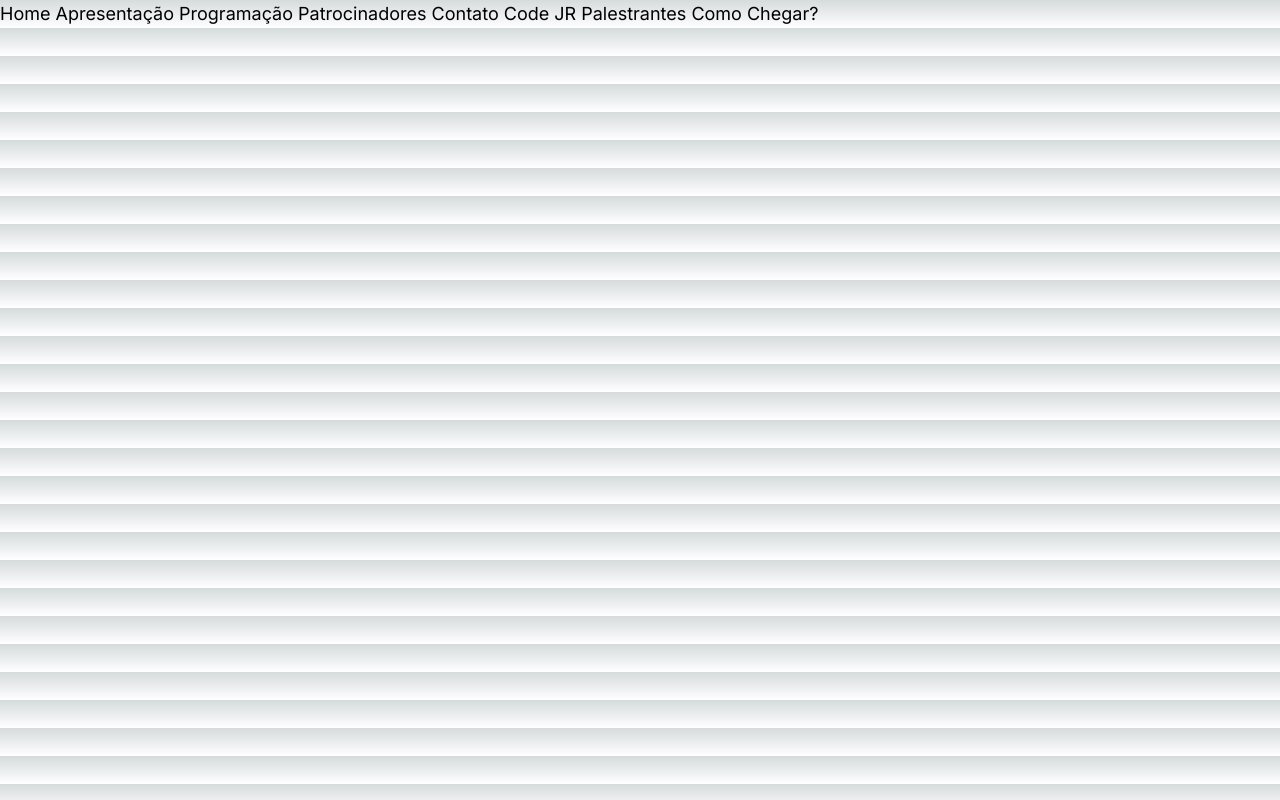
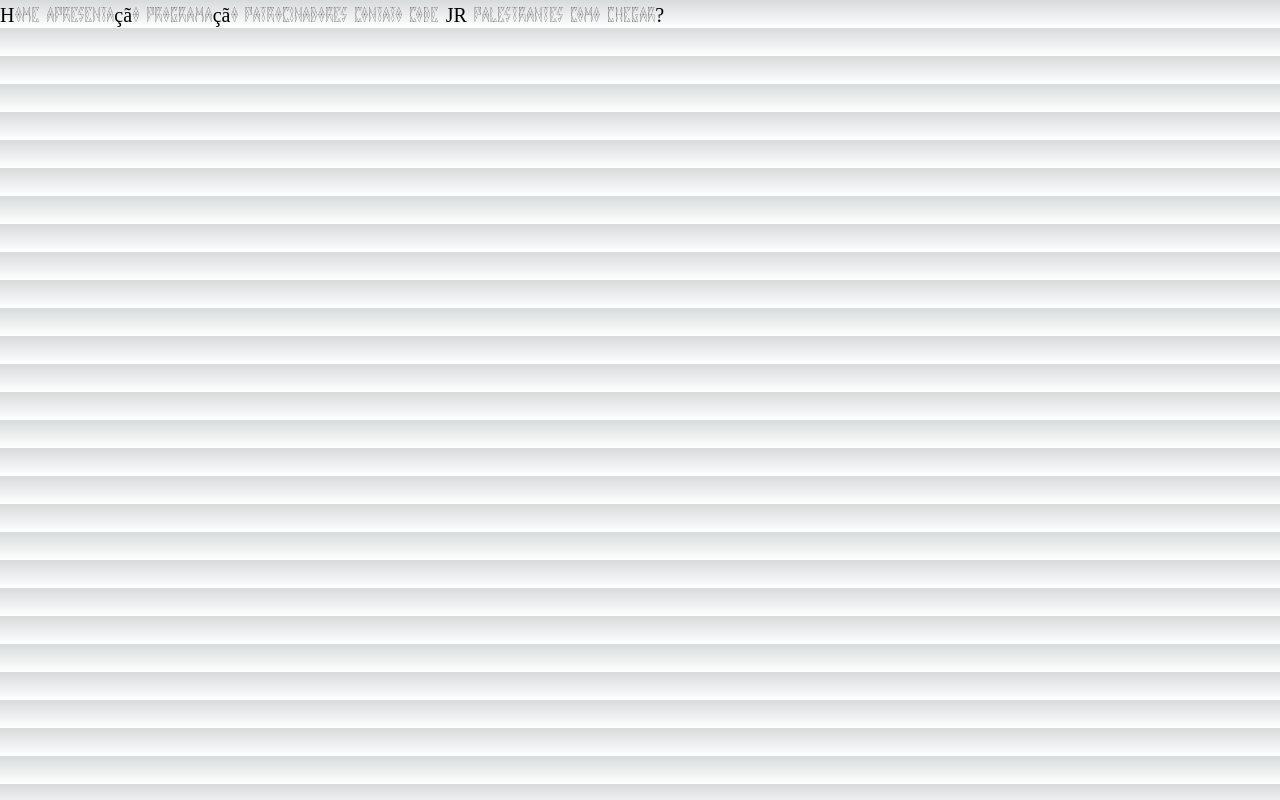
Before and after one commit to semana-computacao-ufjf/site2024, a Next.js app: page / in a window 1280 px wide. Built offline with nearby package versions, Linux system fonts and the light colour scheme.

Commit message:
instalação de fonte personalizada

```diff
--- a/src/app/globals.css
+++ b/src/app/globals.css
@@ -31,3 +31,13 @@ body {
     text-wrap: balance;
   }
 }
+
+@layer base {
+  @font-face {
+    font-family: 'Viga';
+    font-style: normal;
+    font-weight: 400;
+    font-display: swap;
+    src: url(/public/fonts/Viga.woff2) format('woff2');
+  }
+}
--- a/tailwind.config.ts
+++ b/tailwind.config.ts
@@ -7,6 +7,15 @@ const config: Config = {
     "./src/app/**/*.{js,ts,jsx,tsx,mdx}",
   ],
   theme: {
+    fontFamily:{
+      'viga': ['Viga'],
+    },
+    fontSize: {
+      sm: ['14px', '20px'],
+      base: ['16px', '24px'],
+      lg: ['20px', '28px'],
+      xl: ['24px', '32px'],
+    },
     extend: {
       backgroundImage: {
         "gradient-radial": "radial-gradient(var(--tw-gradient-stops))",
```
Also changed, not shown: public/fonts/Viga.woff2 (added).
